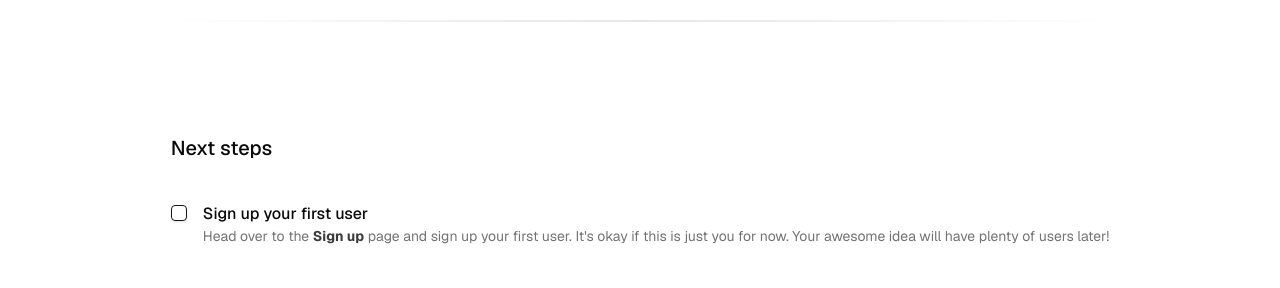
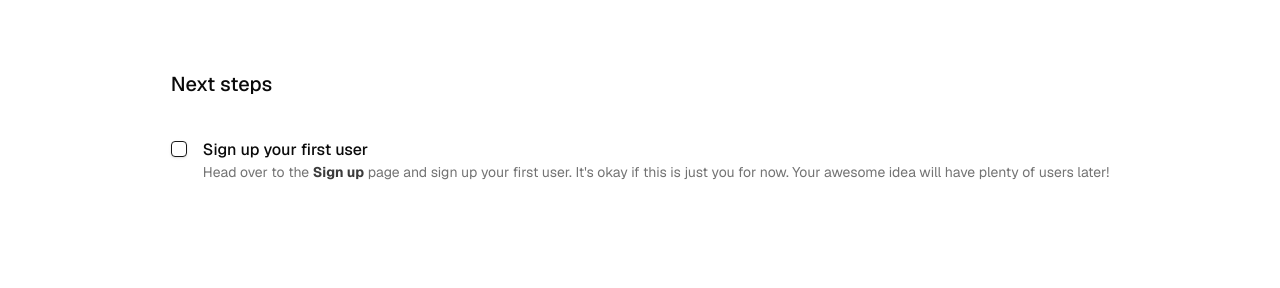
Before and after one commit to nedarctic/sbd, a Next.js app: page / in a window 1280 px wide. Shown: the part 462-750 px from the top of the page. Built offline with nearby package versions, Linux system fonts and the light colour scheme; no server answers.

Commit message:
new route group for non-dashboard routes

```diff
--- /dev/null
+++ b/app/(app)/page.tsx
@@ -0,0 +1,25 @@
+
+import { Hero } from "@/components/hero";
+import { ConnectSupabaseSteps } from "@/components/tutorial/connect-supabase-steps";
+import { SignUpUserSteps } from "@/components/tutorial/sign-up-user-steps";
+import { hasEnvVars } from "@/lib/utils";
+import Header from "@/components/header";
+import Footer from "@/components/footer";
+
+export default function Home() {
+  return (
+    <main className="min-h-screen flex flex-col items-center">
+      <div className="flex-1 w-full flex flex-col gap-20 items-center">
+        <Header />
+        <div className="flex-1 flex flex-col gap-20 max-w-5xl p-5">
+          <Hero />
+          <main className="flex-1 flex flex-col gap-6 px-4">
+            <h2 className="font-medium text-xl mb-4">Next steps</h2>
+            {hasEnvVars ? <SignUpUserSteps /> : <ConnectSupabaseSteps />}
+          </main>
+        </div>
+        <Footer />
+      </div>
+    </main>
+  );
+}
```
